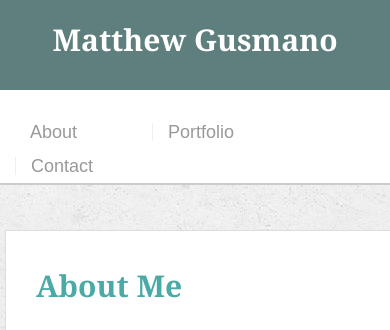
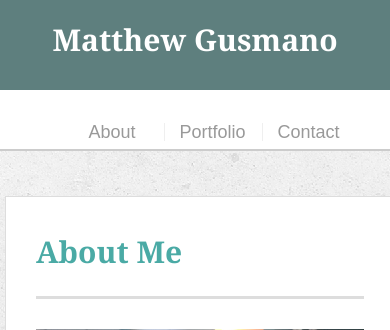
Before and after one commit to mgusmano84/Portfolio-Responsive, a PHP site: page /index.php in a window 390 px wide. Shown: the top 330 px of the page. Run offline with PHP 8.4, Linux system fonts and the light colour scheme.

Commit message:
css change

```diff
--- a/assets/css/style.css
+++ b/assets/css/style.css
@@ -310,8 +310,10 @@ input[type=submit] {
 	.work {width: 100%;
 	}
 	nav { width: 100%;
+		text-align: center;
 	}
-	a {width: 30%;
+	a {width: 20%;
+		text-align: center;
 	}
 
 
```
